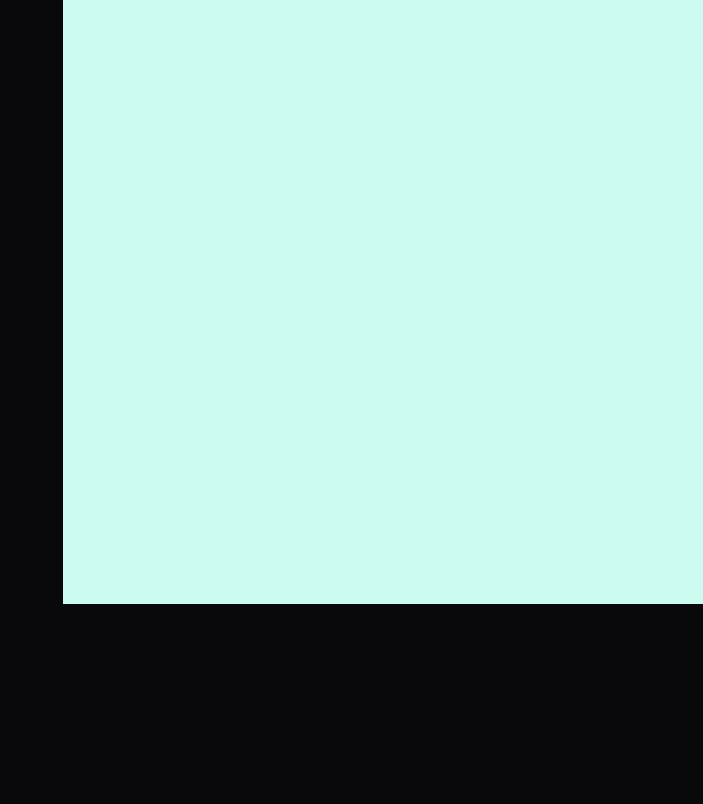
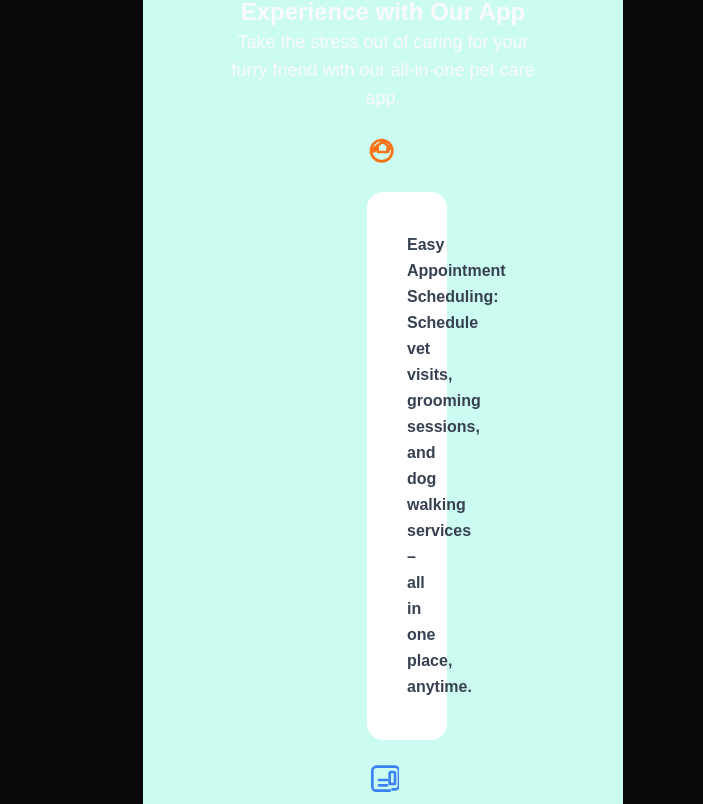
Before and after one commit to qeewpi/santa-ana-vet-clinic-management, a React (Vite) app in the folder savcm-frontend/: page /sign-up in a window 1280 px wide. Shown: the part 196-1000 px from the top of the page, without its empty margins (577-1280 px from the left). Before the commit the page ends 800 px from the top, so only its background shows below. Built offline with nearby package versions, Linux system fonts and the light colour scheme.

Commit message:
feat: Add pet care benefits to SignUpPage

```diff
--- a/savcm-frontend/src/pages/SignUpPage/RightSide.jsx
+++ b/savcm-frontend/src/pages/SignUpPage/RightSide.jsx
@@ -1,7 +1,79 @@
 import React from "react";
+import catAndDogImage from "../../assets/images/cats-and-dogs.png";
 
 function RightSide() {
-  return <div className="bg-teal-100"></div>;
+  return (
+    <div className="p-20">
+      <div className="bg-teal-100 p-20 rounded-lg shadow-md">
+      <h1 className="text-2xl font-bold text-center">Simplify Your Pet Care Experience with Our App</h1>
+      <p className="text-lg mb-4">
+        Take the stress out of caring for your furry friend with our all-in-one pet care app.
+      </p>
+      <div className="pr-36 pl-36">
+        <div className="benefit">
+          <div className="icon flex justify-center items-center mb-4">
+            <svg
+              className="h-12 w-12 text-orange-500"
+              viewBox="0 0 24 24"
+              fill="none"
+              xmlns="http://www.w3.org/2000/svg"
+            >
+              <path
+                d="M16 8v3a1 1 0 0 1-1 1H9a1 1 0 0 1-1-1V8L5.64 11.36a1 1 0 1 1-1.42-1.42L12 4l4.64 4.64a1 1 0 0 1-1.42 1.42z"
+                stroke="currentColor"
+                strokeWidth="2"
+                strokeLinecap="round"
+                strokeLinejoin="round"
+              />
+              <path
+                d="M3 11a8 8 0 1 1 16 0 8 8 0 0 1-16 0z"
+                stroke="currentColor"
+                strokeWidth="2"
+                strokeLinecap="round"
+                strokeLinejoin="round"
+              />
+            </svg>
+          </div>
+            <div className=" mb-4 bg-white rounded-2xl p-10">
+              <p className="text-gray-700 text-base font-semibold leading-relaxed">
+                Easy Appointment Scheduling: Schedule vet visits, grooming sessions,
+                and dog walking services – all in one place, anytime.
+              </p>
+            </div>
+
+        </div>
+        <div className="benefit">
+          <div className="icon flex justify-center items-center mb-4">
+            <svg
+              className="h-12 w-12 text-blue-500"
+              viewBox="0 0 24 24"
+              fill="none"
+              xmlns="http://www.w3.org/2000/svg"
+            >
+              <path
+                d="M9 12h6m-6 4h6m2 4H7a3 3 0 0 1-3-3V5a3 3 0 0 1 3-3h14a3 3 0 0 1 3 3v11a3 3 0 0 1-3 3h-2m-2-4v-8a1 1 0 0 1 1-1h2a1 1 0 0 1 1 1v8z"
+                stroke="currentColor"
+                strokeWidth="2"
+                strokeLinecap="round"
+                strokeLinejoin="round"
+              />
+            </svg>
+          </div>
+            <div className=" mb-4 bg-white rounded-2xl p-10">
+          <p className="text-gray-700 text-base font-semibold leading-relaxed">
+            Secure Access to Pet Records: Keep track of your pet's vaccination
+            history, medications, and medical notes – all organized and
+            readily available.
+          </p>
+        </div>
+        </div>
+      </div>
+      <div className="flex justify-center ">
+        <img src={catAndDogImage} alt="catAndDogImage" className="w-1/2 mx-auto block" />
+      </div>
+    </div>
+    </div>
+  );
 }
 
 export default RightSide;
```
Also changed, not shown: savcm-frontend/src/assets/images/cats-and-dogs.png (added).
